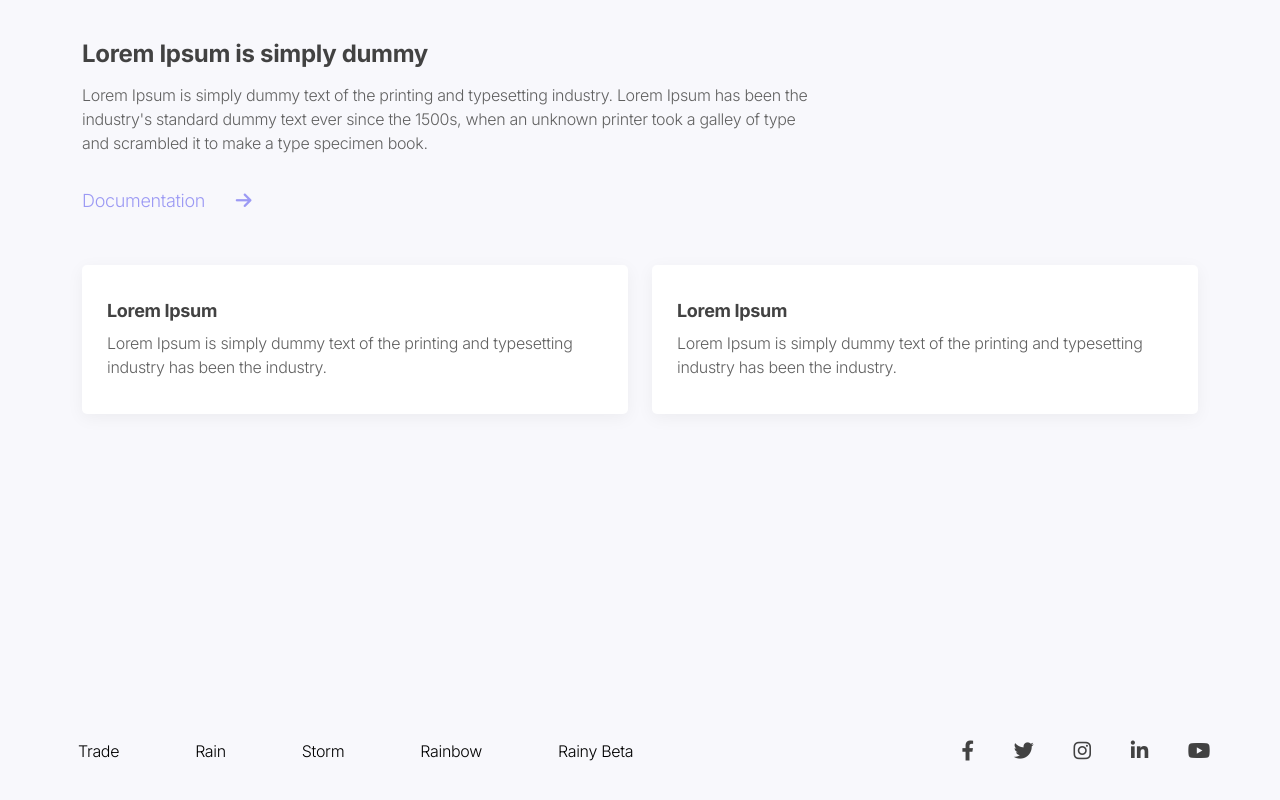
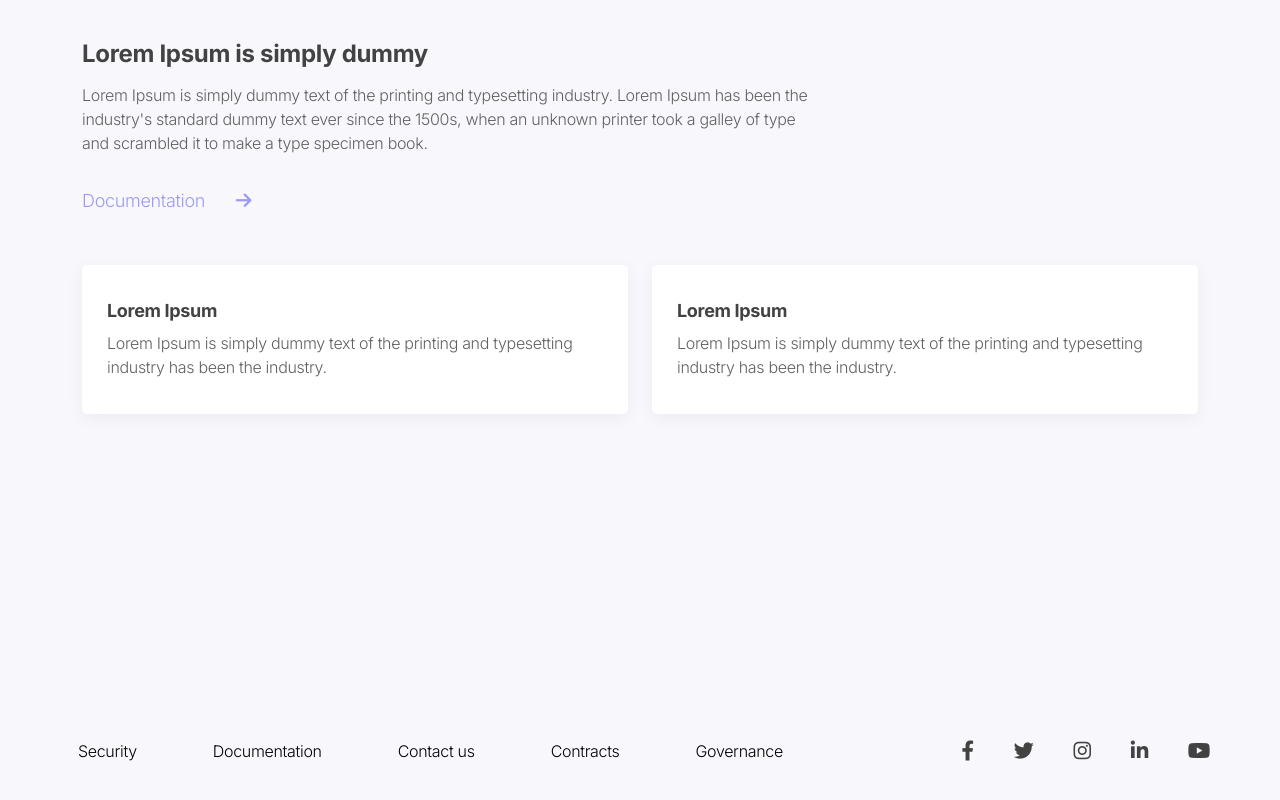
Before and after one commit to cloudyfinance/cloudyfinance.github.io, a website: page index.html in a window 1280 px wide. Shown: the part 1352-2152 px from the top of the page. Drawn offline with nearby package versions, Linux system fonts and the light colour scheme.

Commit message:
update favicon and footer menu

```diff
--- a/index.html
+++ b/index.html
@@ -156,19 +156,19 @@
                                     <div class="collapse navbar-collapse" id="navbar-footer">
                                         <ul class="navbar-nav menu-footer">
                                             <li>
-                                                <a class="nav-link" href="">Trade</a>
+                                                <a class="nav-link" href="">Security</a>
                                             </li>
                                             <li class="nav-item">
-                                                <a class="nav-link" href="">Rain</a>
+                                                <a class="nav-link" href="">Documentation</a>
                                             </li>
                                             <li class="nav-item">
-                                                <a class="nav-link" href="">Storm</a>
+                                                <a class="nav-link" href="">Contact us</a>
                                             </li>
                                             <li class="nav-item">
-                                                <a class="nav-link" href="">Rainbow</a>
+                                                <a class="nav-link" href="">Contracts</a>
                                             </li>
                                             <li class="nav-item">
-                                                <a class="nav-link" href="">Rainy Beta</a>
+                                                <a class="nav-link" href="">Governance</a>
                                             </li>
                                         </ul>
                                     </div>
```
Also changed, not shown: assets/images/cloudy-favicon.png.
